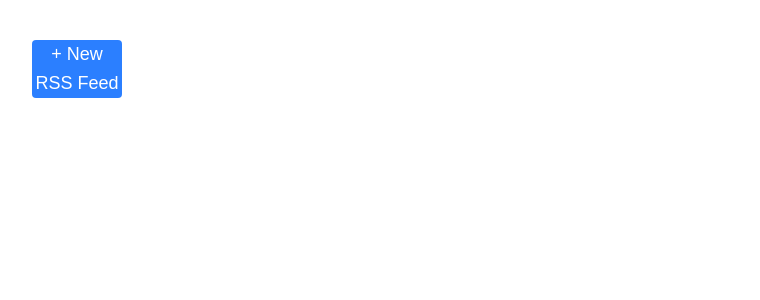
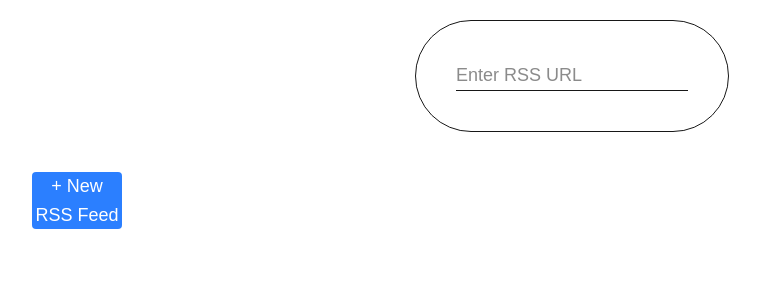
Before and after one commit to HF-Ifrit/rss-marquee, a Next.js app: page / in a window 1280 px wide. Both pictures are taken after a click on the button "+ New RSS Feed". Shown: the top 300 px of the page, without its empty margins (68-828 px from the left). Built offline with nearby package versions, Linux system fonts and the light colour scheme.

Commit message:
Store urls in local storage

```diff
--- a/app/_components/Carousel.tsx
+++ b/app/_components/Carousel.tsx
@@ -1,5 +1,5 @@
 "use client";
-import { useEffect, useState } from "react";
+import { useState } from "react";
 import Marquee from "react-fast-marquee";
 import { Channel } from "../_interface/rss";
 import CarouselCard from "./CarouselCard";
@@ -7,86 +7,15 @@ import { PauseIcon } from "./PauseIcon";
 import { ResumeIcon } from "./ResumeIcon";
 
 export interface CarouselProps {
-  channelUrl?: string;
+  channel: Channel;
   handleRemoveCarousel: () => void;
-  handleSuccessfulLink: (link: string) => void;
 }
 
 export default function Carousel({
-  channelUrl = "",
+  channel,
   handleRemoveCarousel,
-  handleSuccessfulLink,
 }: CarouselProps) {
-  const [channel, setChannel] = useState<Channel | null>(null);
-  const [rssUrl, setRssUrl] = useState<string | null>(channelUrl);
-  const [debouncedRssUrl, setDebouncedRssUrl] = useState<string | null>(null);
-  const [isFetching, setIsFetching] = useState<boolean>(false);
   const [paused, setPaused] = useState<boolean>(false);
-  const [error, setError] = useState<{ message: string } | null>(null);
-  const handleChangeUrl = (event: React.ChangeEvent<HTMLInputElement>) => {
-    setRssUrl(event.target.value);
-  };
-
-  useEffect(() => {
-    const timeoutId = setTimeout(() => {
-      setDebouncedRssUrl(rssUrl);
-    }, 500);
-    return () => clearTimeout(timeoutId);
-  }, [rssUrl]);
-
-  useEffect(() => {
-    if (debouncedRssUrl) {
-      console.log("Attempting to fetch RSS feed");
-      setIsFetching(true);
-      setError(null);
-      fetch("http://localhost:3000/api?query=" + debouncedRssUrl)
-        .then((res) => {
-          if (!res.ok) throw new Error("Failed to fetch RSS feed");
-          if (res.ok) {
-            setIsFetching(false);
-            setError(null);
-            res.json().then(
-              (channel: Channel) => {
-                console.log(`Found channel: ${channel}`);
-                setIsFetching(false);
-                setChannel(channel);
-                handleSuccessfulLink(channel.link);
-              },
-              (err) => {
-                setError(err);
-              }
-            );
-          }
-        })
-        .catch((err) => {
-          setIsFetching(false);
-          setError(err);
-        });
-    }
-  }, [debouncedRssUrl, handleSuccessfulLink]);
-
-  if (!channel)
-    return (
-      <div
-        id="initialFeedEntry"
-        className="flex flex-row gap-x-2 justify-between border p-10 rounded-full"
-      >
-        <input
-          className="border-b"
-          type="text"
-          placeholder="Enter RSS URL"
-          onChange={handleChangeUrl}
-        />
-        {error && (
-          <p className="p-2 border-2 rounded-sm bg-orange-950/50 text-red-500">
-            {error.message}
-          </p>
-        )}
-        {isFetching && (
-          <div className="w-10 h-10 rounded-full border-4 border-gray-600 border-t-blue-500 animate-spin"></div>
-        )}
-      </div>
-    );
 
   return (
     <div
--- /dev/null
+++ b/app/_components/NewCarouselForm.tsx
@@ -0,0 +1,77 @@
+import { useEffect, useMemo, useState } from "react";
+import { Channel } from "../_interface/rss";
+
+interface NewCarouselFormProps {
+  id: number;
+  handleSuccessfulLink: (id: number, channel: Channel, url: string) => void;
+}
+export const NewCarouselForm = ({
+  id,
+  handleSuccessfulLink,
+}: NewCarouselFormProps) => {
+  const [rssUrl, setRssUrl] = useState<string | null>("");
+  const [debouncedRssUrl, setDebouncedRssUrl] = useState<string | null>(null);
+  const [isFetching, setIsFetching] = useState<boolean>(false);
+  const [error, setError] = useState<{ message: string } | null>(null);
+
+  const handleChangeUrl = (event: React.ChangeEvent<HTMLInputElement>) => {
+    setRssUrl(event.target.value);
+  };
+
+  useMemo(() => {
+    const timeoutId = setTimeout(() => {
+      setDebouncedRssUrl(rssUrl);
+    }, 500);
+    return () => clearTimeout(timeoutId);
+  }, [rssUrl]);
+
+  useEffect(() => {
+    if (debouncedRssUrl) {
+      setIsFetching(true);
+      setError(null);
+      fetch(`http://localhost:3000/api?query=${debouncedRssUrl}`)
+        .then((res) => {
+          if (!res.ok) throw new Error("Failed to fetch RSS feed");
+          if (res.ok) {
+            setIsFetching(false);
+            setError(null);
+            res.json().then(
+              (channel: Channel) => {
+                console.log(`Found channel: ${channel}`);
+                handleSuccessfulLink(id, channel, debouncedRssUrl);
+              },
+              (err) => {
+                setError(err);
+              }
+            );
+          }
+        })
+        .catch((err) => {
+          setIsFetching(false);
+          setError(err);
+        });
+    }
+  }, [debouncedRssUrl, handleSuccessfulLink, id]);
+
+  return (
+    <div
+      id="initialFeedEntry"
+      className="flex flex-row gap-x-2 justify-between border p-10 rounded-full"
+    >
+      <input
+        className="border-b"
+        type="text"
+        placeholder="Enter RSS URL"
+        onChange={handleChangeUrl}
+      />
+      {error && (
+        <p className="p-2 border-2 rounded-sm bg-orange-950/50 text-red-500">
+          {error.message}
+        </p>
+      )}
+      {isFetching && (
+        <div className="w-10 h-10 rounded-full border-4 border-gray-600 border-t-blue-500 animate-spin"></div>
+      )}
+    </div>
+  );
+};
--- a/app/page.tsx
+++ b/app/page.tsx
@@ -1,52 +1,95 @@
 "use client";
 import { useCallback, useEffect, useState } from "react";
 import Carousel from "./_components/Carousel";
+import { NewCarouselForm } from "./_components/NewCarouselForm";
+import { Channel } from "./_interface/rss";
 
+type FetchedChannel = {
+  fetchedUrl: string;
+  channel: Channel;
+};
 export default function Home() {
   const [carouselCounter, setCarouselCounter] = useState(1);
-  const [carouselIds, setCarouselIds] = useState<string[]>([]);
-  const [carouselLinks, setCarouselLinks] = useState<string[]>([]);
+  const [carouselMap, setCarouselMap] = useState<
+    Map<number, FetchedChannel | undefined>
+  >(new Map());
 
-  const generateCarouselId = useCallback(() => {
-    const id = carouselCounter + 1;
-    setCarouselCounter(carouselCounter + 1);
-    setCarouselIds([...carouselIds, id.toString()]);
-  }, [carouselCounter, carouselIds]);
+  useEffect(() => {
+    const storedLinks = localStorage.getItem("carouselLinks");
+    if (storedLinks) {
+      const urls: string[] = JSON.parse(storedLinks);
+      urls?.forEach((url, index) => {
+        fetch(`http://localhost:3000/api?query=${url}`)
+          .then((res) => res.json())
+          .then((channel: Channel) => {
+            setCarouselMap(
+              (prevMap) =>
+                new Map(
+                  prevMap.set(index + 1, { channel: channel, fetchedUrl: url })
+                )
+            );
+          })
+          .catch((err) => console.error("Failed to fetch channel:", err));
+      });
+      setCarouselCounter(urls.length + 1);
+    }
+  }, []);
 
-  const addNewLink = (link: string) => {
-    if (link && !carouselLinks.includes(link)) {
-      setCarouselLinks([...carouselLinks, link]);
-      localStorage.setItem("links", JSON.stringify([...carouselLinks, link]));
-    }
+  const addNewCarousel = useCallback((id: number, channel?: FetchedChannel) => {
+    setCarouselMap((prevMap) => new Map(prevMap.set(id, channel)));
+    setCarouselCounter((prev) => prev + 1);
+  }, []);
+
+  const removeCarousel = (id: number) => {
+    setCarouselMap((prevMap) => {
+      const newMap = new Map(prevMap);
+      newMap.delete(id);
+      const urls = Array.from(
+        newMap
+          .values()
+          .map((channel) => channel?.fetchedUrl)
+          .filter((url) => url !== undefined)
+      );
+      localStorage.setItem("carouselLinks", JSON.stringify(urls));
+
+      return newMap;
+    });
   };
 
-  useEffect(() => {
-    const links = JSON.parse(localStorage.getItem("links") || "[]");
-    setCarouselLinks(links);
-    links.forEach((link) => generateCarouselId());
-  }, [generateCarouselId]);
+  const handleSuccessfulLink = useCallback(
+    (id: number, channel: Channel, url: string) => {
+      addNewCarousel(id, { fetchedUrl: url, channel: channel });
+      const urls = Array.from(
+        carouselMap
+          .values()
+          .map((channel) => channel?.fetchedUrl)
+          .filter((url) => url !== undefined)
+      );
+      localStorage.setItem("carouselLinks", JSON.stringify(urls));
+    },
+    [addNewCarousel, carouselMap]
+  );
 
   return (
     <div className="px-5 pt-5 pb-10 flex flex-col gap-y-5">
-      {carouselLinks.map((link, index) => (
-        <div
-          key={`carousel${carouselIds[index]}`}
-          className="flex justify-center"
-        >
-          <Carousel
-            handleRemoveCarousel={() =>
-              setCarouselIds(
-                carouselIds.filter((x) => x !== carouselIds[index])
-              )
-            }
-            handleSuccessfulLink={addNewLink}
-            channelUrl={link}
-          />
+      {Array.from(carouselMap.entries()).map((entry) => (
+        <div key={`carousel${entry[0]}`} className="flex justify-center">
+          {entry[1] ? (
+            <Carousel
+              handleRemoveCarousel={() => removeCarousel(entry[0])}
+              channel={entry[1].channel}
+            />
+          ) : (
+            <NewCarouselForm
+              id={Number(entry[0])}
+              handleSuccessfulLink={handleSuccessfulLink}
+            />
+          )}
         </div>
       ))}
       <button
         className="mt-5 max-w-1/12 text-center bg-blue-500! hover:cursor-pointer hover:bg-blue-700! text-white rounded"
-        onClick={generateCarouselId}
+        onClick={() => addNewCarousel(carouselCounter, undefined)}
       >
         + New RSS Feed
       </button>
```
